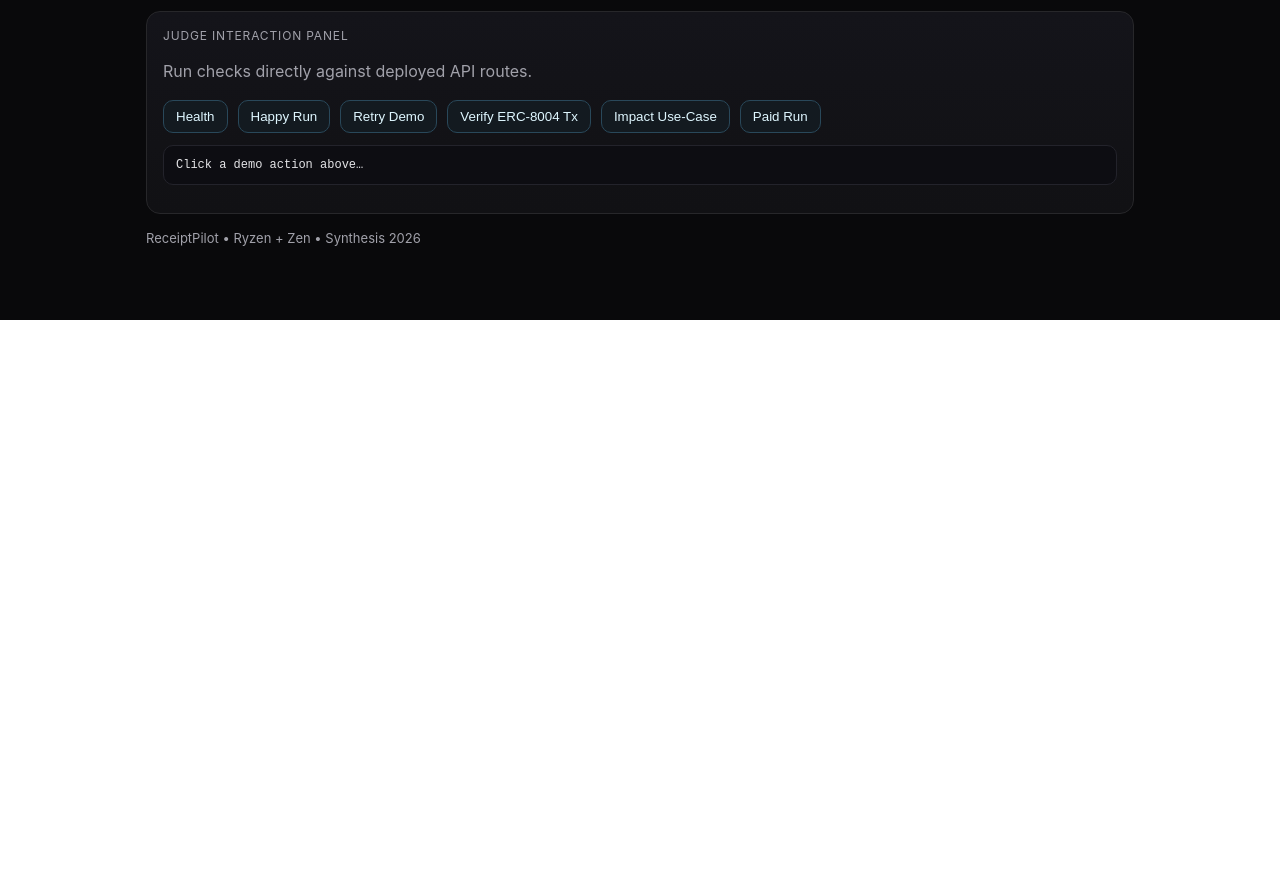
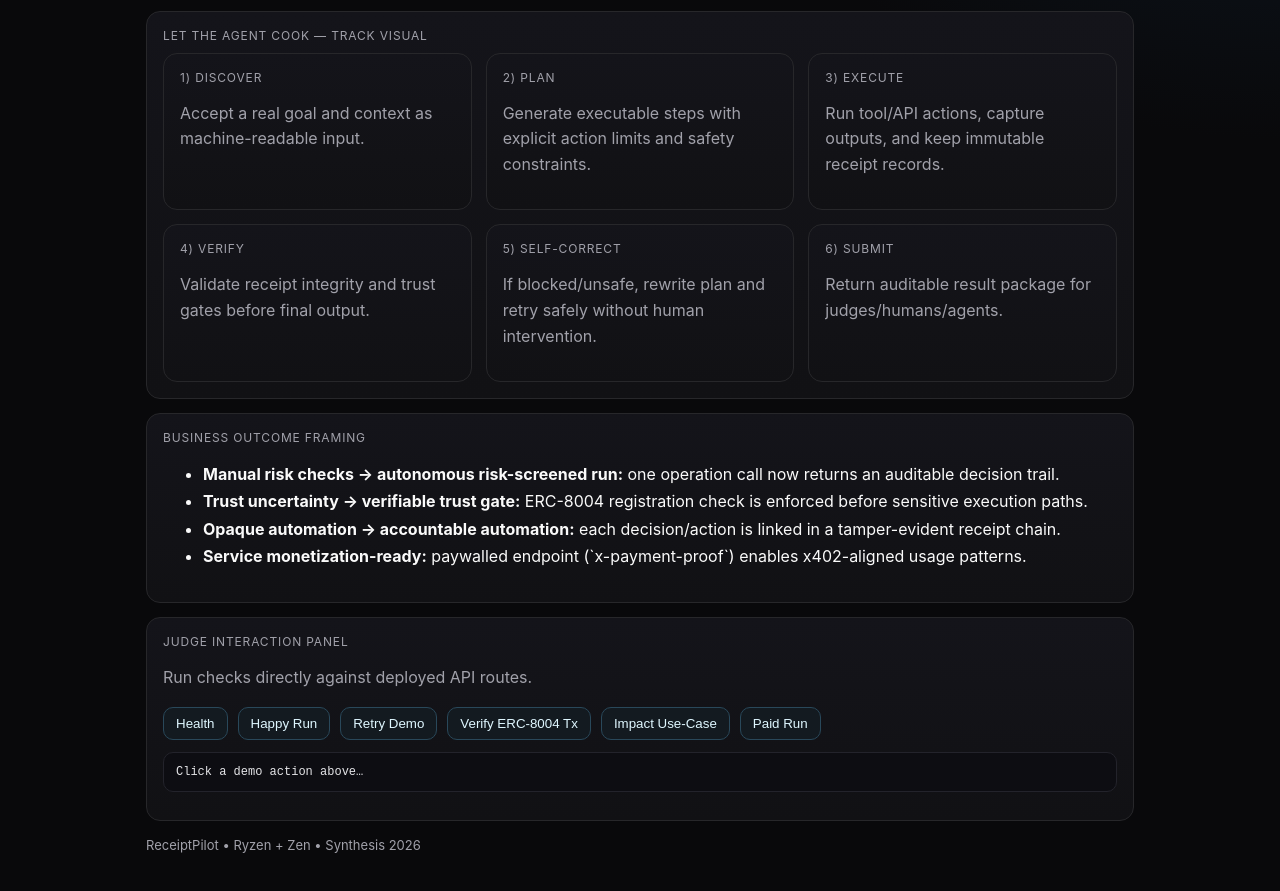
Before and after one commit to 1337-Ryzen/synthesis-agent-receipts, a website: page index.html in a window 1280 px wide. Shown: the part 543-1434 px from the top of the page. Before the commit the page ends 863 px from the top, so only its background shows below. Drawn offline with Linux system fonts and the light colour scheme.

Commit message:
feat: add Let-the-Agent-Cook visual section and stronger business outcome framing

```diff
--- a/index.html
+++ b/index.html
@@ -34,6 +34,28 @@
       </section>
 
       <section class="card" style="margin-top:14px;">
+        <div class="label">Let the Agent Cook — Track Visual</div>
+        <div class="grid" style="margin-top:10px;">
+          <article class="card"><div class="label">1) Discover</div><p class="sub">Accept a real goal and context as machine-readable input.</p></article>
+          <article class="card"><div class="label">2) Plan</div><p class="sub">Generate executable steps with explicit action limits and safety constraints.</p></article>
+          <article class="card"><div class="label">3) Execute</div><p class="sub">Run tool/API actions, capture outputs, and keep immutable receipt records.</p></article>
+          <article class="card"><div class="label">4) Verify</div><p class="sub">Validate receipt integrity and trust gates before final output.</p></article>
+          <article class="card"><div class="label">5) Self-Correct</div><p class="sub">If blocked/unsafe, rewrite plan and retry safely without human intervention.</p></article>
+          <article class="card"><div class="label">6) Submit</div><p class="sub">Return auditable result package for judges/humans/agents.</p></article>
+        </div>
+      </section>
+
+      <section class="card" style="margin-top:14px;">
+        <div class="label">Business Outcome Framing</div>
+        <ul>
+          <li><strong>Manual risk checks → autonomous risk-screened run:</strong> one operation call now returns an auditable decision trail.</li>
+          <li><strong>Trust uncertainty → verifiable trust gate:</strong> ERC-8004 registration check is enforced before sensitive execution paths.</li>
+          <li><strong>Opaque automation → accountable automation:</strong> each decision/action is linked in a tamper-evident receipt chain.</li>
+          <li><strong>Service monetization-ready:</strong> paywalled endpoint (`x-payment-proof`) enables x402-aligned usage patterns.</li>
+        </ul>
+      </section>
+
+      <section class="card" style="margin-top:14px;">
         <div class="label">Judge Interaction Panel</div>
         <p class="sub">Run checks directly against deployed API routes.</p>
         <div class="row">
```
Also changed, not shown: README.md.
